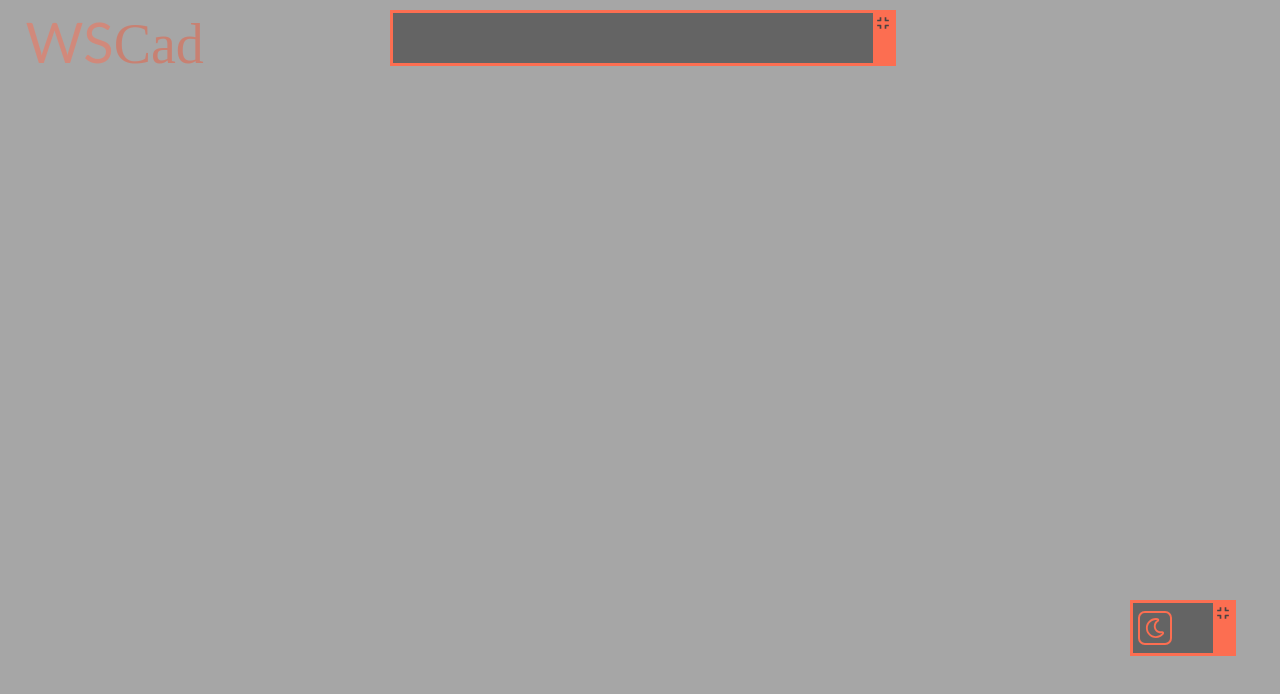
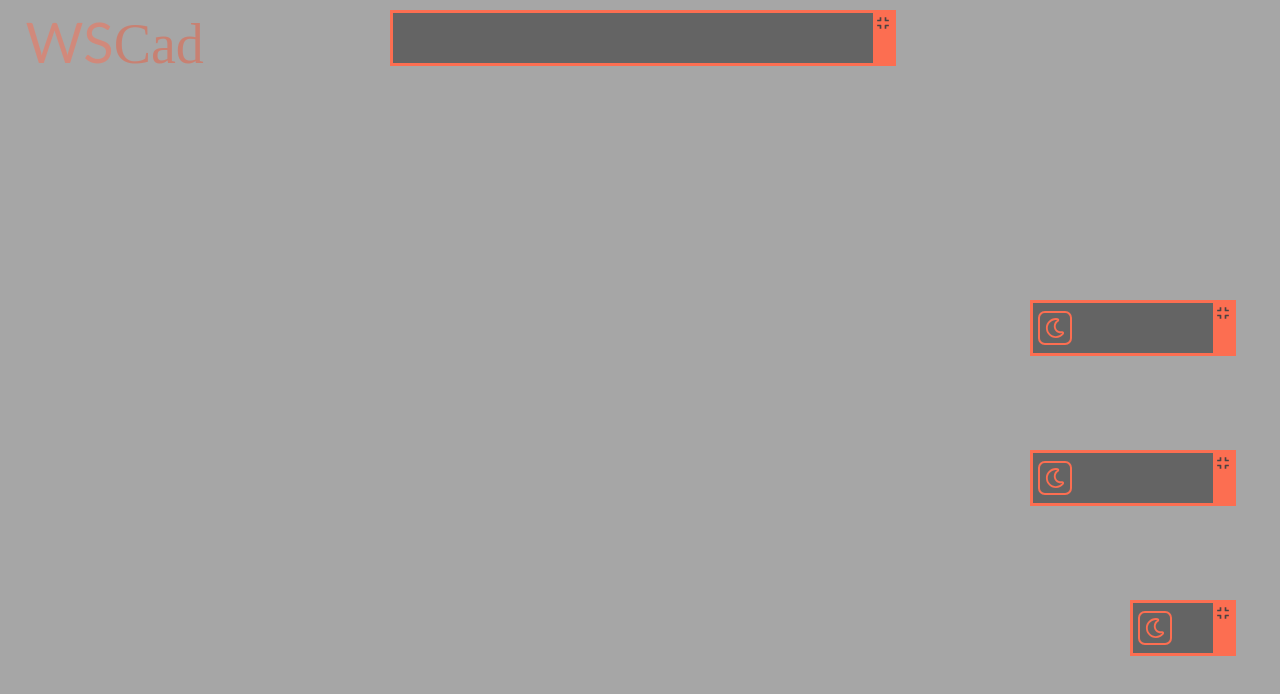
Before and after one commit to wojciechszutryk/WSCad, a React (Create React App) app: page / in a window 1280 px wide. Shown: the top 694 px of the page. Built offline with nearby package versions, Linux system fonts and the light colour scheme.

Commit message:
add style, page setting navigation

```diff
--- a/src/components/Elements/Navigation/AppSettings.js
+++ b/src/components/Elements/Navigation/AppSettings.js
@@ -10,7 +10,7 @@ import {AppButtonsWrapper} from "./NavigationStyles";
 const AppSettings = ({darkTheme, themeToggle, resetMinimized}) => {
     const handleThemeChange = () => {
         themeToggle();
-        resetMinimized([false, false]);
+        resetMinimized([false, false, false, false]);
     }
 
     return (
--- a/src/components/Elements/Navigation/Navigation.js
+++ b/src/components/Elements/Navigation/Navigation.js
@@ -1,8 +1,9 @@
 import React, {useEffect, useState} from 'react';
 import {Dragger, Minimizer, NavigationWrapper} from "./NavigationStyles";
 import { FontAwesomeIcon } from '@fortawesome/react-fontawesome'
-import {faDraftingCompass, faCompress, faCog} from '@fortawesome/free-solid-svg-icons'
+import {faDraftingCompass, faCompress, faCog, faPalette} from '@fortawesome/free-solid-svg-icons'
 import AppSettings from "./AppSettings";
+import {faFileImage} from "@fortawesome/free-regular-svg-icons";
 
 function dragElement(elem) {
     let pos1 = 0, pos2 = 0, pos3 = 0, pos4 = 0;
@@ -42,11 +43,13 @@ function dragElement(elem) {
 }
 
 const Navigation = () => {
-    const [minimized, setMinimized] = useState([false, false]);
+    const [minimized, setMinimized] = useState([false, false, false, false]);
 
     useEffect(() => {
         dragElement(document.getElementById("navigation1"));
         dragElement(document.getElementById("navigation2"));
+        dragElement(document.getElementById("navigation3"));
+        dragElement(document.getElementById("navigation4"));
     },[])
 
     const toggleMinimized = (name) => {
@@ -62,6 +65,7 @@ const Navigation = () => {
 
     return (
         <nav>
+            {/*Drawing*/}
             <NavigationWrapper id={"navigation1"}>
                 <Minimizer onClick={() => toggleMinimized("navigation1")}>
                     {minimized[0] ?
@@ -70,6 +74,7 @@ const Navigation = () => {
                 </Minimizer>
                 <Dragger id="navigation1Dragger"/>
             </NavigationWrapper>
+            {/*AppSettings*/}
             <NavigationWrapper id={"navigation2"}>
                 <Minimizer onClick={() => toggleMinimized("navigation2")}>
                     {minimized[1] ?
@@ -79,6 +84,27 @@ const Navigation = () => {
                 <Dragger id="navigation2Dragger"/>
                 <AppSettings resetMinimized={setMinimized}/>
             </NavigationWrapper>
+            {/*PageSettings*/}
+            <NavigationWrapper id={"navigation3"}>
+                <Minimizer onClick={() => toggleMinimized("navigation3")}>
+                    {minimized[2] ?
+                        <FontAwesomeIcon icon={faFileImage} />:
+                        <FontAwesomeIcon icon={faCompress} />}
+                </Minimizer>
+                <Dragger id="navigation3Dragger"/>
+                <AppSettings resetMinimized={setMinimized}/>
+            </NavigationWrapper>
+            {/*Styles*/}
+            <NavigationWrapper id={"navigation4"}>
+                <Minimizer onClick={() => toggleMinimized("navigation4")}>
+                    {minimized[3] ?
+                        <FontAwesomeIcon icon={faPalette} />:
+                        <FontAwesomeIcon icon={faCompress} />}
+                </Minimizer>
+                <Dragger id="navigation4Dragger"/>
+                <AppSettings resetMinimized={setMinimized}/>
+            </NavigationWrapper>
+
         </nav>
     );
 };
--- a/src/components/Elements/Navigation/NavigationStyles.js
+++ b/src/components/Elements/Navigation/NavigationStyles.js
@@ -17,9 +17,23 @@ export const NavigationWrapper = styled.section`
     height: 50px;
   }
 
+  &:nth-child(3){
+    top: calc(100% - 350px);
+    left: calc(100% - 250px);
+    width: 200px;
+    height: 50px;
+  }
+
+  &:nth-child(4){
+    top: calc(100% - 500px);
+    left: calc(100% - 250px);
+    width: 200px;
+    height: 50px;
+  }
+
   &.minimized{
     top: calc(100% - 30px) !important;
-    left: calc(100% - 70px) !important;
+    left: calc(100% - 150px) !important;
     width: 50px;
     height: 30px;
     border-top-left-radius: 40px;
@@ -28,7 +42,15 @@ export const NavigationWrapper = styled.section`
     cursor: pointer;
 
     &:nth-child(2){
-      left: calc(100% - 150px) !important;
+      left: calc(100% - 80px) !important;
+    }
+
+    &:nth-child(3){
+      left: calc(100% - 220px) !important;
+    }
+
+    &:nth-child(4){
+      left: calc(100% - 290px) !important;
     }
 
     &:hover{
```
